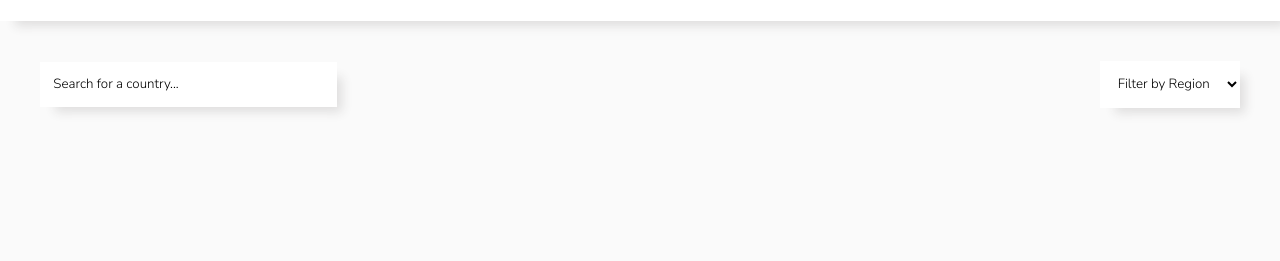
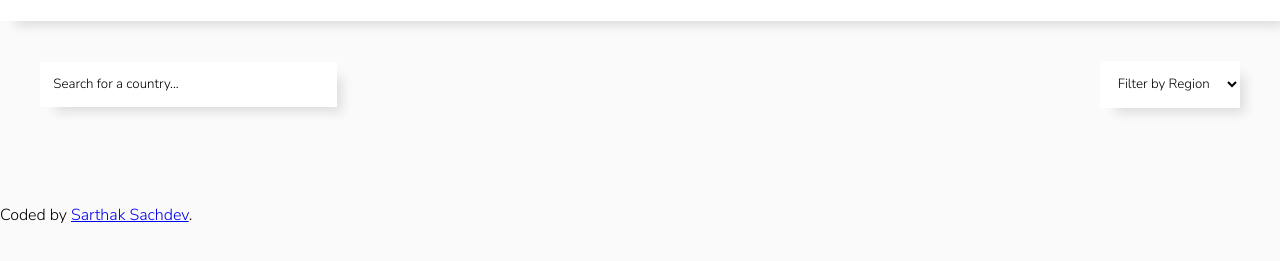
Before and after one commit to SartHak-0-Sach/Rest-countries-api-with-color-theme-switcher_frontend_project, a plain HTML site: page index.html in a window 1280 px wide. Shown: the part 59-320 px from the top of the page. Drawn offline with nearby package versions, Linux system fonts and the light colour scheme; no server answers.

Commit message:
Update index.html

```diff
--- a/index.html
+++ b/index.html
@@ -91,6 +91,14 @@
       </div>
     </section>
 
+    <footer class="attribution">
+    Coded by <a href="https://github.com/SartHak-0-Sach" target="_blank">Sarthak Sachdev</a>.
+    </footer>
+
+    <br />
+    <br />
+    <br />
+
     <script src="script.js"></script>
     <script
       type="module"
```
